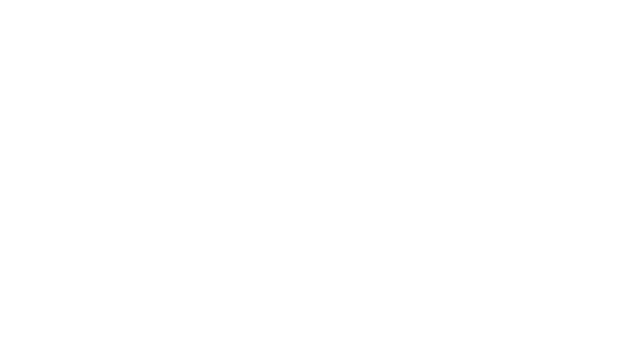
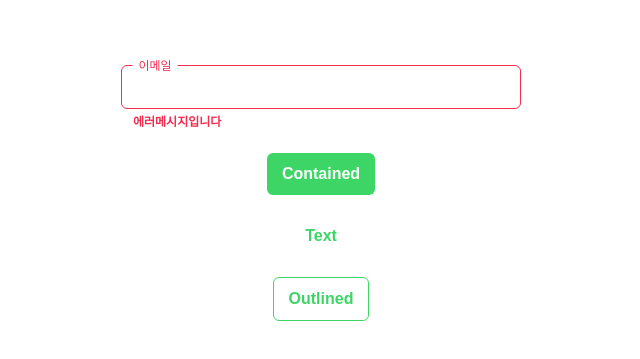
Before and after one commit to askus-2023/askus_frontend, a React (Vite) app: page /main in a window 1280 px wide. Shown: the part 207-566 px from the top of the page, without its empty margins (319-959 px from the left). Built offline with nearby package versions, Linux system fonts and the light colour scheme.

Commit message:
feat: Component 작업 중
Text Input, Buttons

```diff
--- a/index.html
+++ b/index.html
@@ -2,7 +2,6 @@
 <html lang="en">
   <head>
     <meta charset="UTF-8" />
-    <link rel="icon" type="image/svg+xml" href="/vite.svg" />
     <meta name="viewport" content="width=device-width, initial-scale=1.0" />
     <title>Cookle</title>
   </head>
--- a/src/App.jsx
+++ b/src/App.jsx
@@ -1,7 +1,15 @@
-import React from 'react';
+import React, { lazy } from 'react';
+import { Route, Routes } from 'react-router-dom';
+const MainPage = lazy(() => import('./pages/main'))
 
 function App() {
-  return <div className='App'></div>;
+  return (
+  <div className='App'>
+    <Routes>
+      <Route path='/main' element={<MainPage />} />
+    </Routes>
+  </div>
+  )
 }
 
 export default App;
--- /dev/null
+++ b/src/components/common/button/ContainedButton.jsx
@@ -0,0 +1,32 @@
+import React from "react"
+import styled from "styled-components"
+import { theme } from "../../../styles/Theme"
+
+const ContainedButton = ({ type, children, onClick }) => {
+  return (
+    <Wrapper>
+      <button type={type ?? 'button'} onClick={onClick}>
+        {children}
+      </button>
+    </Wrapper>
+  )
+}
+
+export default ContainedButton
+
+const Wrapper = styled.div`
+  background-color: ${theme.colors.green50};
+  border-radius: 6px;
+  display: flex;
+  &:hover {
+    background-color: ${theme.colors.green70};
+  }
+
+  button {
+    padding: 12px 15px;
+    color: white;
+    font-size: 16px;
+    font-weight: bold;
+
+  }
+`
--- /dev/null
+++ b/src/components/common/button/OutlinedButton.jsx
@@ -0,0 +1,35 @@
+import React from "react"
+import styled from "styled-components"
+import { theme } from "../../../styles/Theme"
+
+const OutlinedButton = ({ type, children, onClick }) => {
+  return (
+    <Wrapper>
+      <button type={type ?? 'button'} onClick={onClick}>
+        {children}
+      </button>
+    </Wrapper>
+  )
+}
+
+export default OutlinedButton
+
+const Wrapper = styled.div`
+  background-color: white;
+  border: 1px solid ${theme.colors.green50};
+  border-radius: 6px;
+  display: flex;
+  &:hover {
+    border-color: ${theme.colors.green70};
+  }
+
+  button {
+    padding: 12px 15px;
+    color: ${theme.colors.green50};
+    font-size: 16px;
+    font-weight: bold;
+    &:hover {
+      color: ${theme.colors.green70};
+    }
+  }
+`
--- /dev/null
+++ b/src/components/common/button/TextButton.jsx
@@ -0,0 +1,32 @@
+import React from "react"
+import styled from "styled-components"
+import { theme } from "../../../styles/Theme"
+
+const TextButton = ({ type, children }) => {
+  return (
+    <Wrapper>
+      <button type={type ?? 'button'}>
+        {children}
+      </button>
+    </Wrapper>
+  )
+}
+
+export default TextButton
+
+const Wrapper = styled.div`
+  background-color: white;
+  border: none;
+  border-radius: 6px;
+  display: flex;
+
+  button {
+    padding: 12px 15px;
+    color: ${theme.colors.green50};
+    font-size: 16px;
+    font-weight: bold;
+    &:hover {
+      color: ${theme.colors.green70};
+    }
+  }
+`
--- /dev/null
+++ b/src/components/common/input/TextInput.jsx
@@ -0,0 +1,78 @@
+import React, { useState } from "react";
+import styled from "styled-components";
+import { theme } from "../../../styles/Theme";
+
+const SearchInput = ({ id, className, type, value, error, errMsg, placeholder, onChange }) => {
+  const [focus, setFocus] = useState(false)
+
+  return (
+    <Wrapper
+      className={className}
+      focus={focus}
+      isValue={value.length}
+      error={error}
+    >
+      <div className="input-field">
+        <label htmlFor={id}>
+          {placeholder}
+        </label>
+        <input
+          id={id}
+          onFocus={() => setFocus(true)}
+          onBlur={() => setFocus(false)}
+          type={type ?? 'text'}
+          value={value}
+          onChange={onChange}
+        />
+      </div>
+      {error &&
+        <ErrorMsgWrapper>
+          <span>
+            {errMsg}
+          </span>
+        </ErrorMsgWrapper>
+      }
+    </Wrapper>
+  )
+}
+
+export default SearchInput
+
+const Wrapper = styled.div`
+  position: relative;
+  width: 400px;
+  background-color: white;
+
+  label {
+    position: absolute;
+    top: 0;
+    left: 0;
+    padding: 0 8px;
+    font-size: 16px;
+    color: ${({ focus, error }) => error ? theme.colors.red :  focus ? theme.colors.green50 : theme.colors.grey70};
+    background-color: white;
+    transform: ${({ focus, isValue, error }) => error || (focus || isValue) ? 'translate(4px, -7px) scale(0.75)' : 'translate(6px, 14px)'};
+    transform-origin: top-left;
+    transition: transform 0.25s ease;
+    pointer-events: none;
+  }
+  input {
+    width: 100%;
+    font-size: 16px;
+    padding: 12px 15px;
+    border: 1px solid ${({ error }) => error ? theme.colors.red : theme.colors.grey40};
+    border-radius: 6px;
+    &:focus {
+      border: 2px solid;
+      border-color: ${({ error }) => error? theme.colors.red : theme.colors.green50}
+    }
+  }
+`
+const ErrorMsgWrapper = styled.div`
+  padding: 4px 12px;
+  span {
+    font-size: 12px;
+    color: ${theme.colors.red};
+    font-weight: bold;
+  }
+`
--- a/src/main.jsx
+++ b/src/main.jsx
@@ -1,15 +1,18 @@
 import React from 'react';
 import ReactDOM from 'react-dom/client';
 import App from './App';
-import { GlobalStyle } from '../style/GlobalStyle';
+import { BrowserRouter } from 'react-router-dom'
+import { GlobalStyle } from './styles/GlobalStyle';
 import { ThemeProvider } from 'styled-components';
-import { theme } from '../style/Theme';
+import { theme } from './styles/Theme';
 
 ReactDOM.createRoot(document.getElementById('root')).render(
   <React.StrictMode>
     <GlobalStyle />
     <ThemeProvider theme={theme}>
-      <App />
+      <BrowserRouter basename="/">
+        <App />
+      </BrowserRouter>
     </ThemeProvider>
   </React.StrictMode>
 );
--- /dev/null
+++ b/src/pages/main/index.jsx
@@ -0,0 +1,38 @@
+import React, { useState } from "react"
+import styled from "styled-components"
+import TextInput from "../../components/common/input/TextInput"
+import ContainedButton from "../../components/common/button/ContainedButton"
+import TextButton from "../../components/common/button/TextButton"
+import OutlinedButton from "../../components/common/button/OutlinedButton"
+
+const MainPage = () => {
+  const [email, setEmail] = useState('')
+
+ return (
+  <Wrapper>
+    <TextInput
+      id='email'
+      type='email'
+      placeholder='이메일'
+      onChange={(e) => setEmail(e.target.value)}
+      value={email}
+      error={true}
+      errMsg='에러메시지입니다'
+    />
+    <ContainedButton>Contained</ContainedButton>
+    <TextButton>Text</TextButton>
+    <OutlinedButton>Outlined</OutlinedButton>
+  </Wrapper>
+ )
+}
+
+export default MainPage
+
+const Wrapper = styled.div`
+  height: 100%;
+  display: flex;
+  flex-direction: column;
+  align-items: center;
+  justify-content: center;
+  gap: 20px;
+`
--- /dev/null
+++ b/src/styles/GlobalStyle.js
@@ -0,0 +1,38 @@
+import { createGlobalStyle } from 'styled-components';
+import { reset } from 'styled-reset';
+
+export const GlobalStyle = createGlobalStyle`
+
+}
+${reset}
+*, *::before, *::after {
+  box-sizing: border-box;
+}
+html {
+  margin: 0;
+  padding: 0;
+}
+body {
+  font-family: 'Noto Sans KR', sans-serif;
+  margin: 0;
+  padding: 0;
+  color: #323232;
+  .App {
+    width: 100vw;
+    height: 100vh;
+  }
+button {
+  outline: none;
+  border: none;
+  background: none;
+  &:hover {
+    cursor: pointer;
+  }
+}
+input {
+  border: none;
+  &:focus {
+    outline: none;
+  }
+}
+`;
--- a/style/Theme.js
+++ b/src/styles/Theme.js
@@ -9,6 +9,7 @@ const colors = {
   grey30: '#E0E0E0',
   grey20: '#EEEEEE',
   grey10: '#F5F5F5',
-}
+  red: '#F22D50',
+};
 
-export const theme = { colors }
+export const theme = { colors };
--- a/style/GlobalStyle.js
+++ /dev/null
@@ -1,31 +0,0 @@
-
-import { createGlobalStyle } from "styled-components";
-import { reset }from "styled-reset";
-
-export const GlobalStyle = createGlobalStyle`
-${reset}
-*, *::before, *::after {
-  box-sizing: border-box;
-}
-html {
-  margin: 0;
-  padding: 0;
-}
-body {
-  width: 100%;
-  height: 100%;
-  margin: 0;
-  padding: 0;
-  .App {
-    width: 100vw;
-    height: calc(var(--vh, 1vh) * 100);
-  }
-button{
-  outline:none;
-  border:none;
-  background: none;
-  &:hover{
-    cursor: pointer;
-  }
-}
-`
```
Also changed, not shown: .eslintrc.json.
